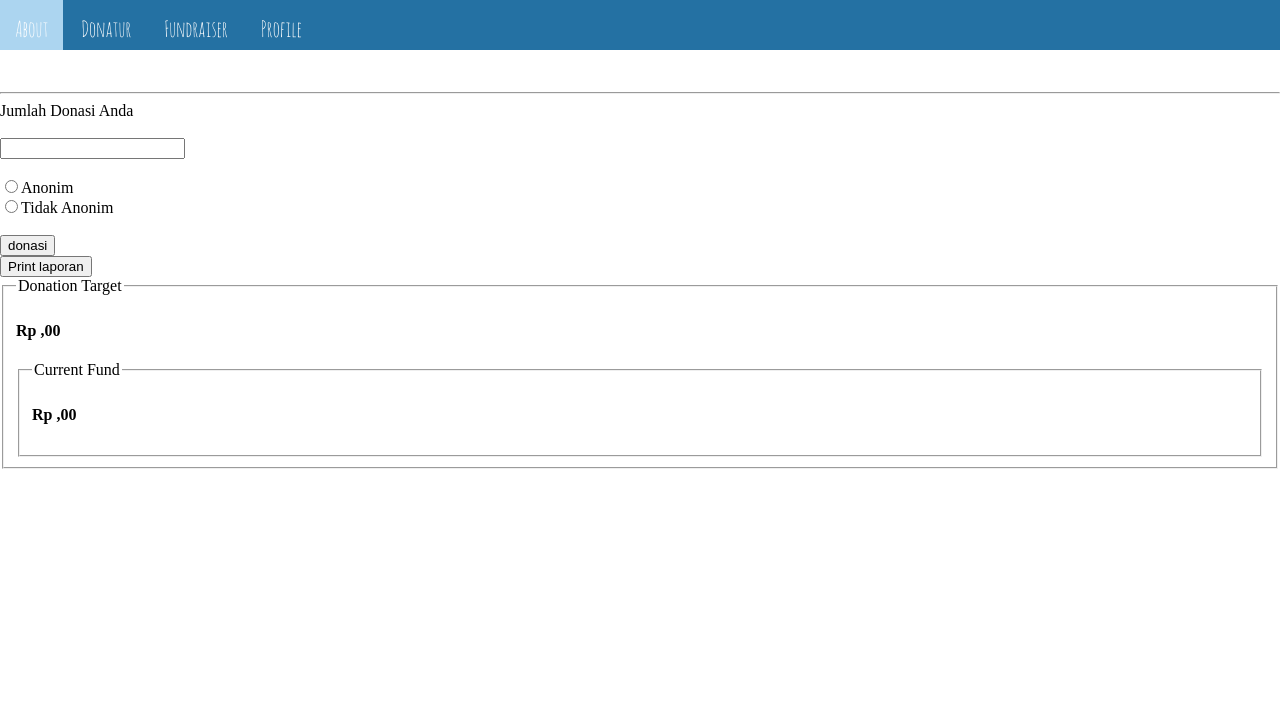
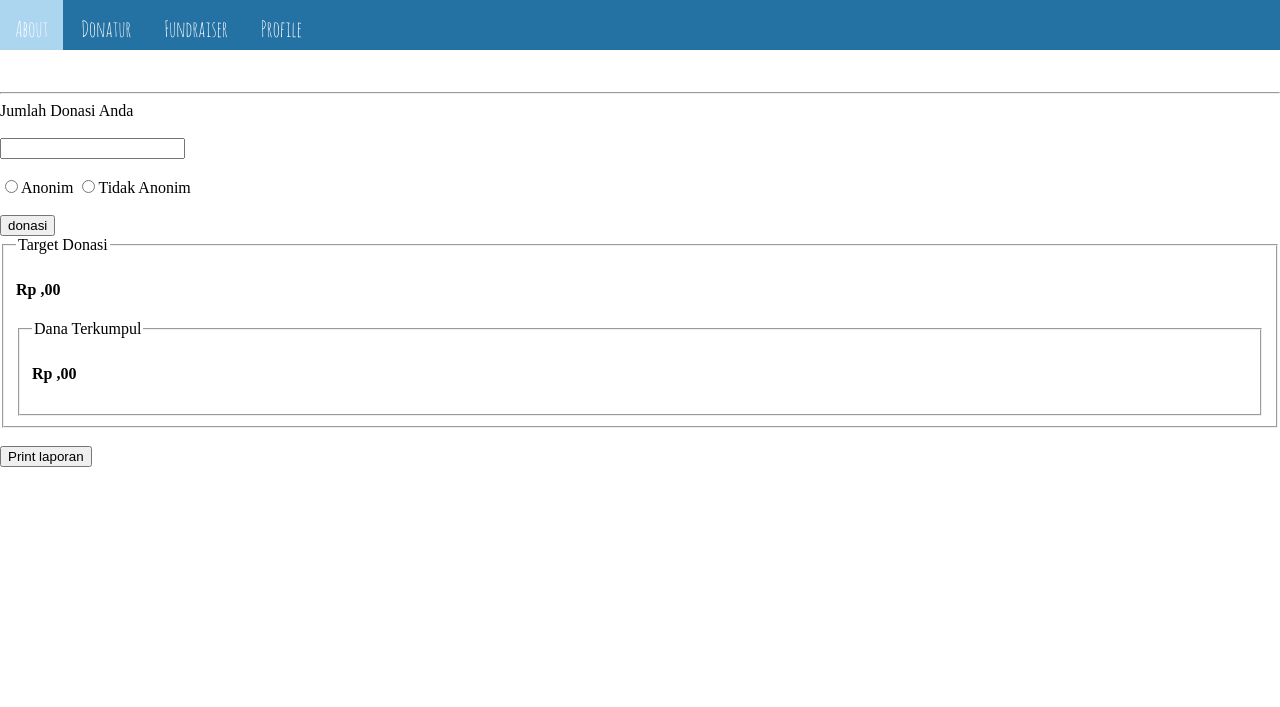
Before and after one commit to ggmich/Modul, a PHP site: page /project001.php in a window 1280 px wide. Shown: the top 707 px of the page. Run offline with PHP 8.4, Linux system fonts and the light colour scheme; the template is opened without the code that fills it, so the values that code supplies are empty.

Commit message:
Update project001.php

```diff
--- a/TugasBesar/View/project001.php
+++ b/TugasBesar/View/project001.php
@@ -45,25 +45,25 @@
 
     	  <label id="label-1">Jumlah Donasi Anda</label><br><br>
           <input id="input-1" type="text" name="jumlahDonasi" required><br><br>
-					<input type="radio" name="statAnonim" value="Anonim">Anonim<br>
-					<input type="radio" name="statAnonim" value="Tidak Anonim">Tidak Anonim<br><br>
-          <input class="button" type="submit" value="donasi"><br>
+					<input type="radio" name="statAnonim" value="Anonim">Anonim
+					<input type="radio" name="statAnonim" value="Tidak Anonim">Tidak Anonim<br><Br>
+          <input id="button1" type="submit" value="donasi"><br>
 
 
     </form>
   </article>
-  <button onclick="location.href='../Controller/printLaporan.php';">Print laporan</button>
   <aside>
   	<fieldset>
-          <legend>Donation Target</legend>
+          <legend>Target Donasi</legend>
 					<h4> <?php echo "Rp ".$row["fundTarget"].",00"; ?> </h4>
 					<fieldset>
 
-						<legend>Current Fund</legend>
+						<legend>Dana Terkumpul</legend>
 							<h4> <?php echo "Rp ".$row["totalDonasi"].",00"; ?> </h4>
-					</fieldset>
-  	</fieldset>
-
+          </fieldset>
+    </fieldset>
+    <br>
+    <button id="button" onclick="location.href='../Controller/printLaporan.php';">Print laporan</button>
   </aside>
 </section>
 
```
